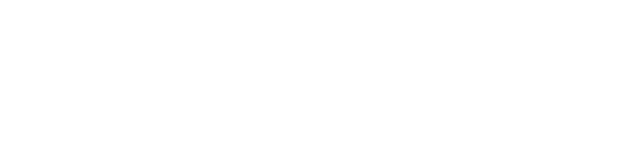
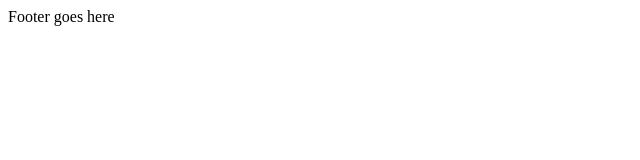
Before and after one commit to owlthinkabtit/SBA-1, a plain HTML site: page index.html in a window 1280 px wide. Shown: the whole page, without its empty margins (0-640 px from the left). Drawn offline with Linux system fonts and the light colour scheme.

Commit message:
Added a footer section to the index.html

```diff
--- a/index.html
+++ b/index.html
@@ -6,6 +6,6 @@
   <title>Document</title>
 </head>
 <body>
-
+  <footer>Footer goes here</footer>
 </body>
 </html>
```
